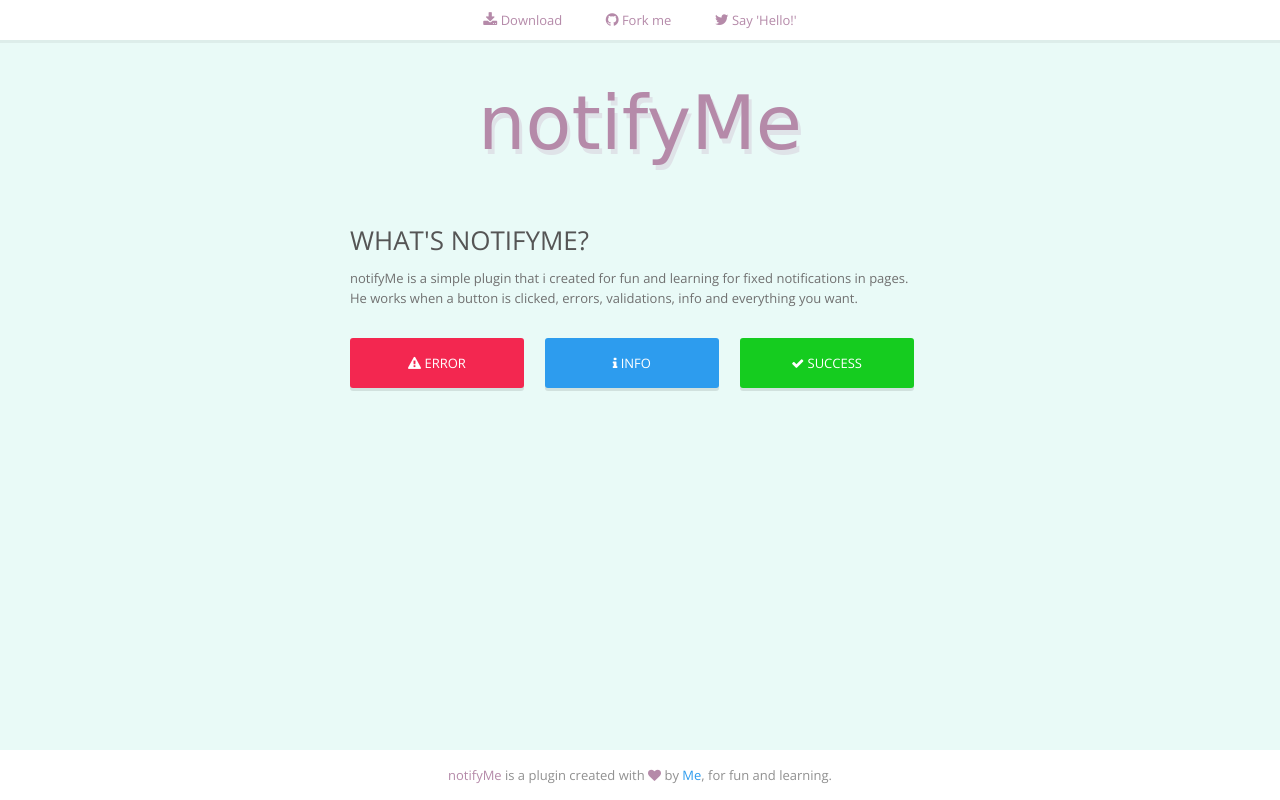
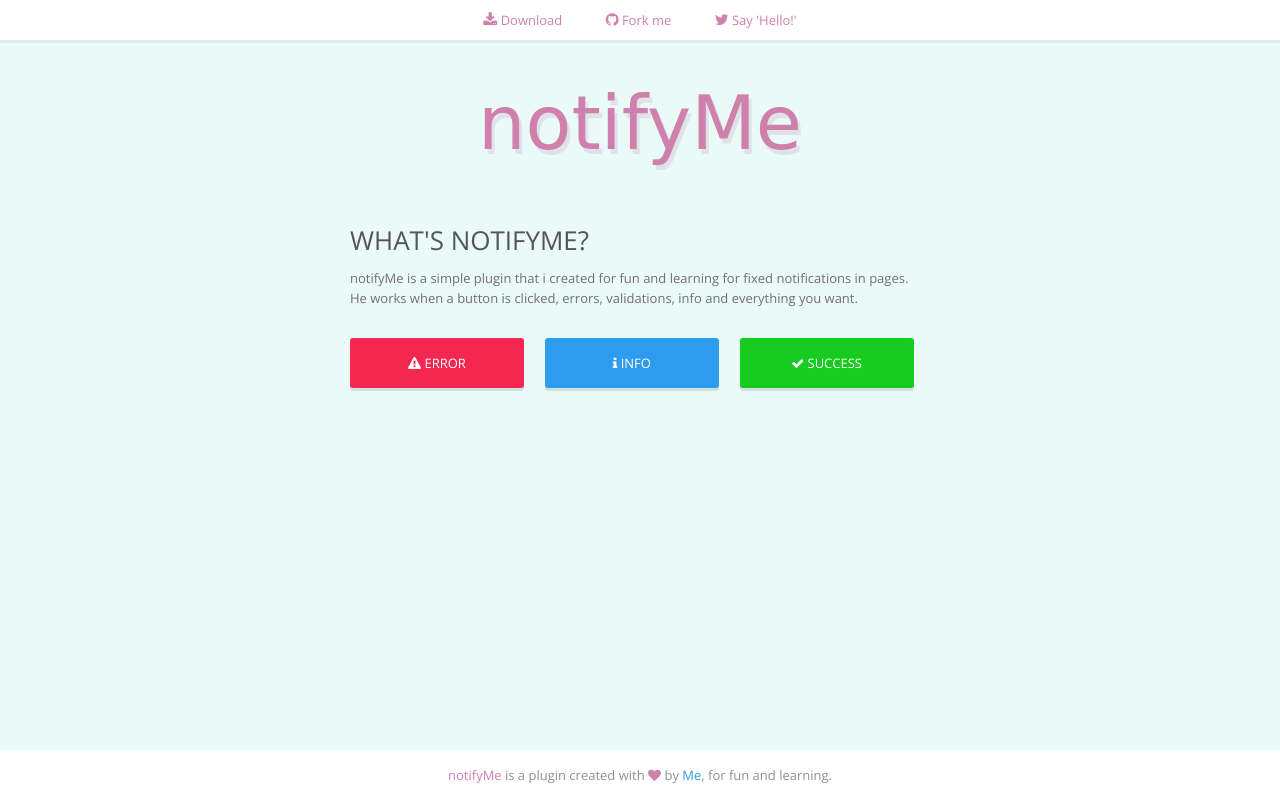
Before and after one commit to itbruno/notifyme, a website: page index.html in a window 1280 px wide. Drawn offline with nearby package versions, Linux system fonts and the light colour scheme; files that its build step writes are made by us from their sources; a web font is replaced by a local one.

Commit message:
update the -pink color, sorry i'm colorblind (thanks my  wife)

```diff
--- a/assets/scss/_variables.scss
+++ b/assets/scss/_variables.scss
@@ -2,7 +2,7 @@
 $green: #15CC1F;
 $red: #F32750;
 $blue: #2D9CEE;
-$yes-pink: #b58aa9;
+$yes-pink: #cf80ad;
 
 // Typo
 $basefont: 'Open Sans', helvetica, arial, tahoma;
```
